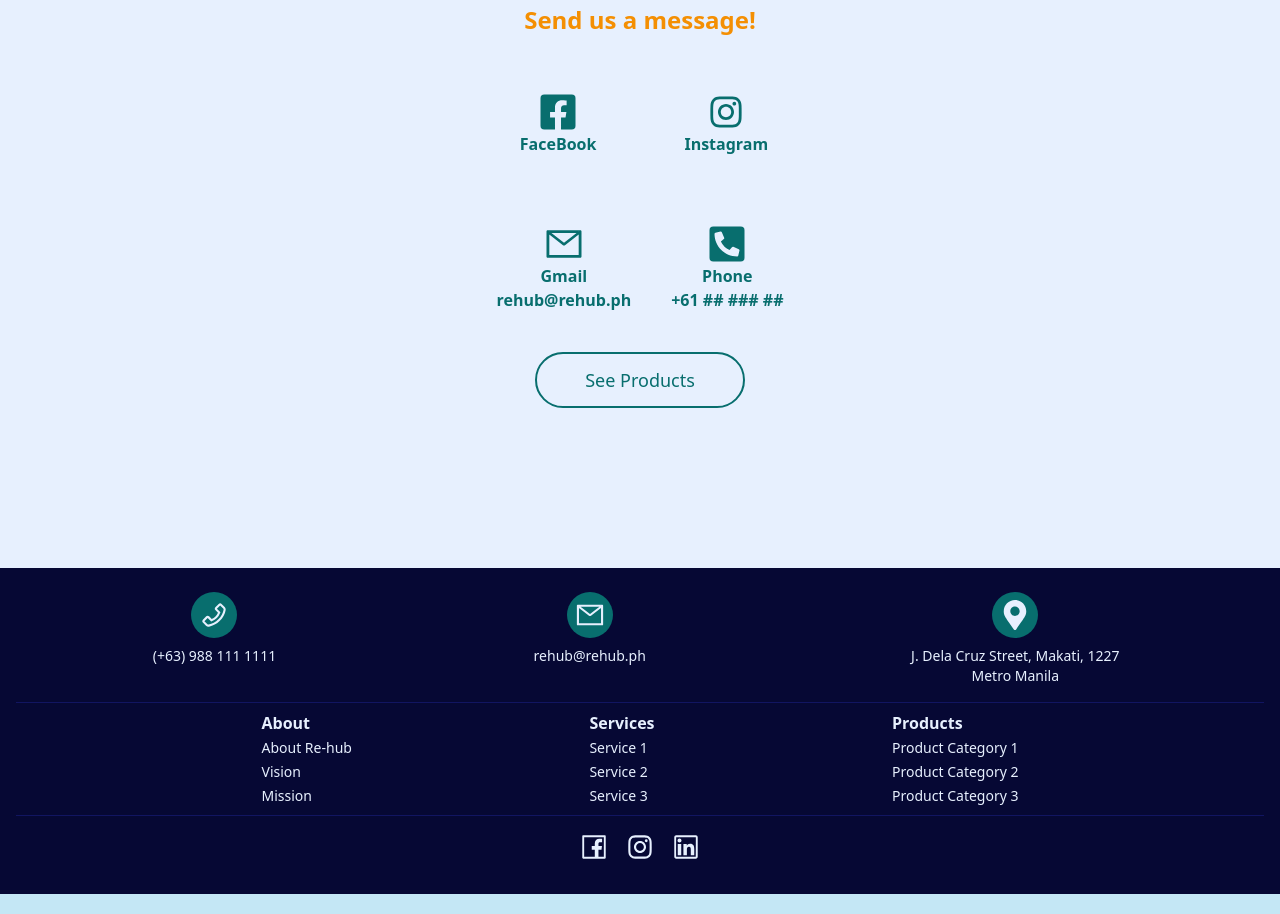
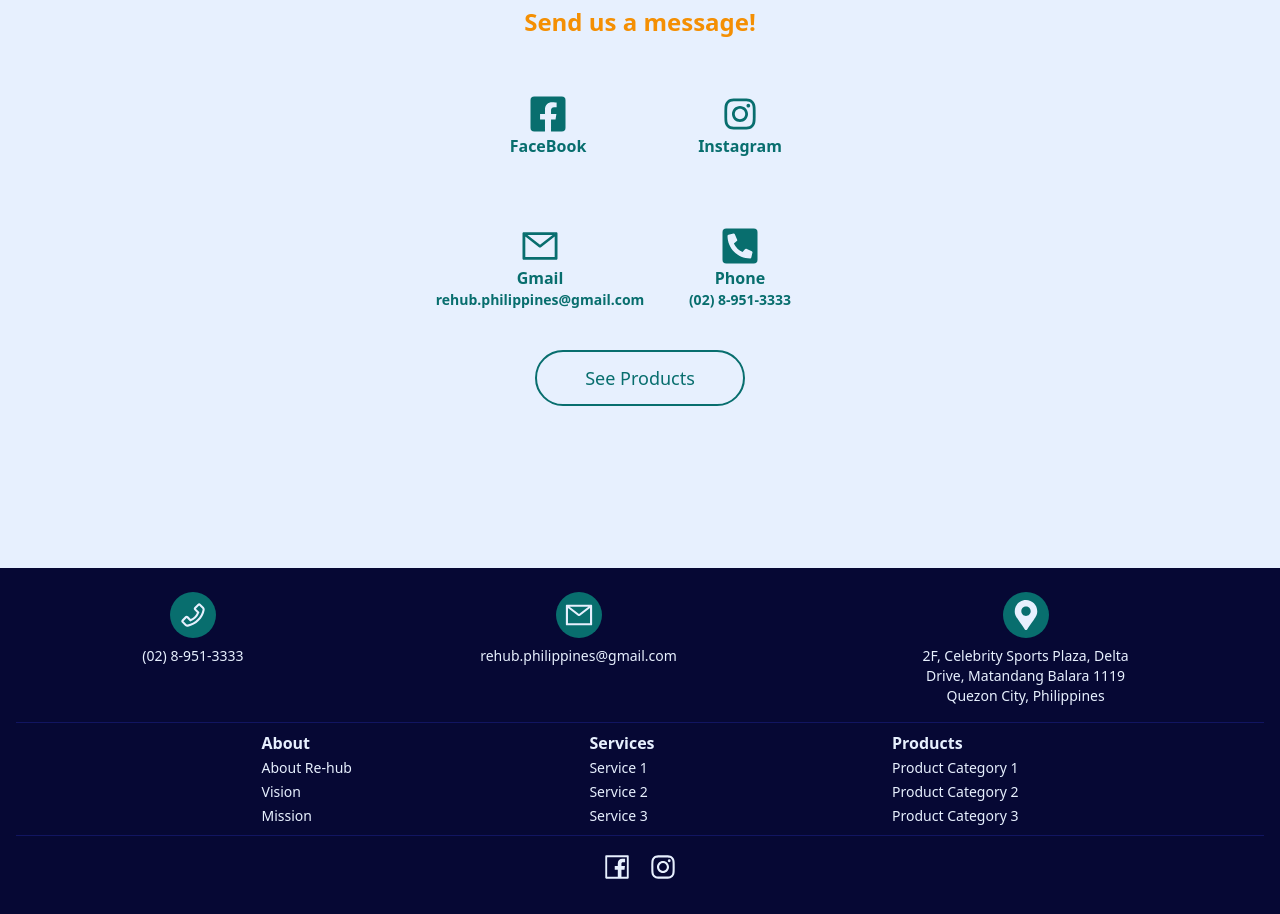
Before and after one commit to Mewguel/ReHub, a React (Create React App) app: page /contact in a window 1280 px wide. Shown: the part 328-1242 px from the top of the page. Built offline with nearby package versions, Linux system fonts and the light colour scheme.

Commit message:
Modify: Contact information on Footer and Contact Page

```diff
--- a/src/components/Avatar.jsx
+++ b/src/components/Avatar.jsx
@@ -20,14 +20,14 @@ const Avatar = () => {
           <div className="font-bold text-2xl p-2 ">
             <span className="text-rehub-darkcerulean">ABOUT US</span>
           </div>
-          <div className=" text-lg p-2 ">
-          {`
-          Re- Hub (Relief, Rehab, Recover) is a Physical Therapy and Recovery Clinic that aims to provide services to people seeking pain relief, sports and orthopedic rehabilitation, and rehabilitation for special conditions (women's health, vestibular, lymphedema), along with people who are not injured but seek recovery services.
+          <div className=" text-lg p-2 text-justify indent-10">
+            {`
+          Re-Hub (Relief, Rehab, Recover) is a Physical Therapy and Recovery Clinic that aims to provide services to people seeking pain relief, sports and orthopedic rehabilitation, and rehabilitation for special conditions (women's health, vestibular, lymphedema), along with people who are not injured but seek recovery services.
           `}
           </div>
         </div>
 
-        <div className="details-container text-lg pt-14 pl-2">
+        <div className="details-container text-lg text-justify pt-14 pl-2">
           <div>
             {`This facility also offers strength and conditioning performance enhancement programs to athletes and clients who want to improve their sports performance, movement, and stamina.`}
           </div>
--- a/src/components/Footer.jsx
+++ b/src/components/Footer.jsx
@@ -6,7 +6,6 @@ import {
   AiOutlineMail,
   AiOutlineFacebook,
   AiOutlineInstagram,
-  AiOutlineLinkedin,
 } from "react-icons/ai";
 import { FaMapMarkerAlt } from "react-icons/fa";
 
@@ -19,7 +18,7 @@ const Footer = () => {
             <AiOutlinePhone size={30} />
           </div>
           <div className="mx-auto p-2 md:max-w-[280px] max-w-[140px]">
-            <p className="text-center">(+63) 988 111 1111 </p>
+            <p className="text-center">(02) 8-951-3333 </p>
           </div>
         </div>
 
@@ -28,7 +27,7 @@ const Footer = () => {
             <AiOutlineMail size={30} />
           </div>
           <div className="mx-auto p-2 md:max-w-[280px] max-w-[140px]">
-            <p className="text-center">rehub@rehub.ph </p>
+            <p className="text-center">rehub.philippines@gmail.com </p>
           </div>
         </div>
 
@@ -38,7 +37,8 @@ const Footer = () => {
           </div>
           <div className="flex mx-auto p-2 md:max-w-[240px] max-w-[140px]">
             <p className="text-center">
-              J. Dela Cruz Street, Makati, 1227 Metro Manila
+              {`2F, Celebrity Sports Plaza, Delta Drive, Matandang Balara 1119
+              Quezon City, Philippines`}
             </p>
           </div>
         </div>
@@ -111,15 +111,16 @@ const Footer = () => {
 
       <div className="socials-container flex mx-auto justify-center items-start p-2 w-full">
         {/* Add links to these platforms */}
+        <a href="https://www.facebook.com/rehub.philippines/">
           <div className="flex bg-transparent  rounded-full p-2 justify-center w-fit">
             <AiOutlineFacebook size={30} />
           </div>
+        </a>
+        <a href="https://www.instagram.com/rehub.ph/">
           <div className="flex bg-transparent  rounded-full p-2 justify-center w-fit">
             <AiOutlineInstagram size={30} />
           </div>
-        <div className="flex bg-transparent rounded-full p-2 justify-center w-fit">
-          <AiOutlineLinkedin size={30} />
-        </div>
+        </a>
       </div>
     </div>
   );
--- a/src/pages/Contact.jsx
+++ b/src/pages/Contact.jsx
@@ -1,5 +1,4 @@
 import React from "react";
-import { Link } from "react-router-dom";
 
 import { AiOutlineMail, AiOutlineInstagram } from "react-icons/ai";
 import { FaFacebookSquare, FaPhoneSquareAlt } from "react-icons/fa";
@@ -15,8 +14,8 @@ const Contact = () => {
       </div>
 
       <div className="flex justify-center">
-        <a href="https://www.facebook.com/migs.ivan18">
-          <div className="gmail-container flex flex-col justify-center pl-14 pr-10 py-12">
+        <a href="https://www.facebook.com/rehub.philippines/">
+          <div className="gmail-container flex flex-col justify-center pl-14 pr-10 py-12 w-[200px]">
             <div className="font-bold flex flex-col justify-center items-center">
               <FaFacebookSquare size={40} />
               <p>FaceBook</p>
@@ -24,35 +23,37 @@ const Contact = () => {
           </div>
         </a>
 
-        <div className="gmail-container flex flex-col justify-center p-12">
-          <div className="font-bold flex flex-col justify-center items-center">
-            <AiOutlineInstagram size={40} />
-            <p>Instagram</p>
+        <a href="https://www.instagram.com/rehub.ph/">
+          <div className="gmail-container flex flex-col justify-center p-12 w-[200px]">
+            <div className="font-bold flex flex-col justify-center items-center">
+              <AiOutlineInstagram size={40} />
+              <p>Instagram</p>
+            </div>
           </div>
-        </div>
+        </a>
       </div>
 
       <div className="flex justify-center">
-        <div className="gmail-container flex flex-col justify-center p-5">
+        <div className="gmail-container flex flex-col justify-center p-5 w-[200px]">
           <div className="font-bold flex flex-col justify-center items-center">
             <AiOutlineMail size={40} />
             <p>Gmail</p>
-            <p>rehub@rehub.ph</p>
+            <p className="font-semibold text-sm">rehub.philippines@gmail.com</p>
           </div>
         </div>
 
-        <div className="gmail-container flex flex-col justify-center p-5">
+        <div className="gmail-container flex flex-col justify-center p-5 w-[200px]">
           <div className="font-bold flex flex-col justify-center items-center">
             <FaPhoneSquareAlt size={40} />
             <p>Phone</p>
-            <p>+61 ## ### ##</p>
+            <p className="font-semibold text-sm">(02) 8-951-3333</p>
           </div>
         </div>
       </div>
 
       <div className="p-5 ">
-        <Link
-          href="/"
+        <a
+          href="/products"
           className="relative inline-flex items-center px-12 py-3 overflow-hidden text-lg font-medium text-rehub-darkcerulean border-2 border-rehub-darkcerulean rounded-full hover:text-white group hover:bg-gray-50"
         >
           <span className="absolute left-0 block w-full h-0 transition-all bg-rehub-darkcerulean opacity-100 group-hover:h-full top-1/2 group-hover:top-0 duration-400 ease"></span>
@@ -73,7 +74,7 @@ const Contact = () => {
             </svg>
           </li>
           <span className="relative">See Products</span>
-        </Link>
+        </a>
       </div>
     </div>
   );
```
Lines whose indentation alone changed are shown as unchanged.
